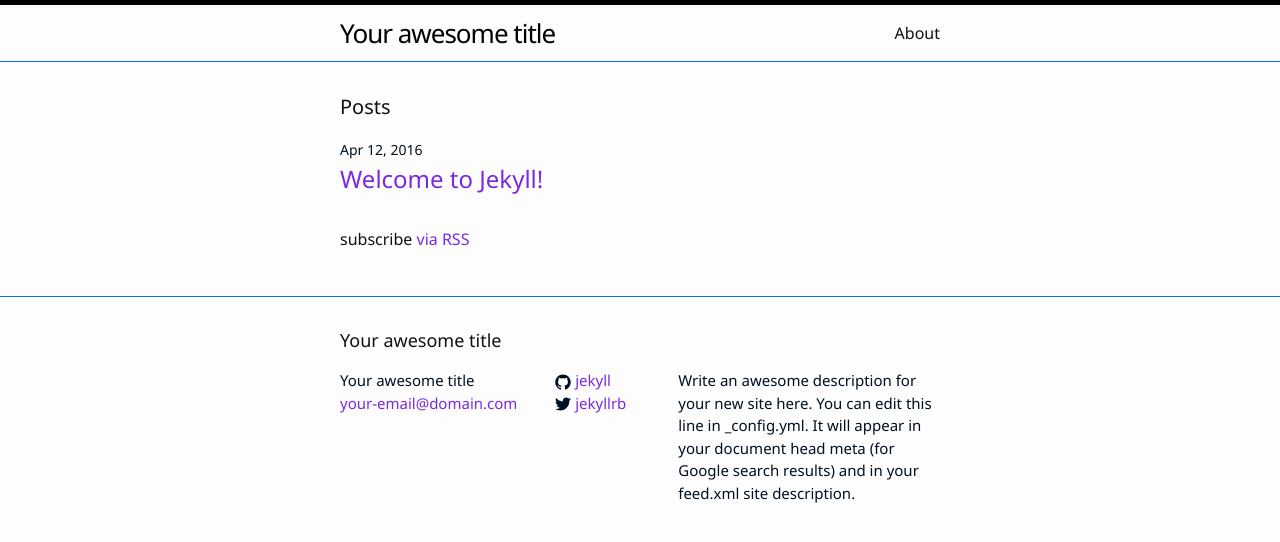
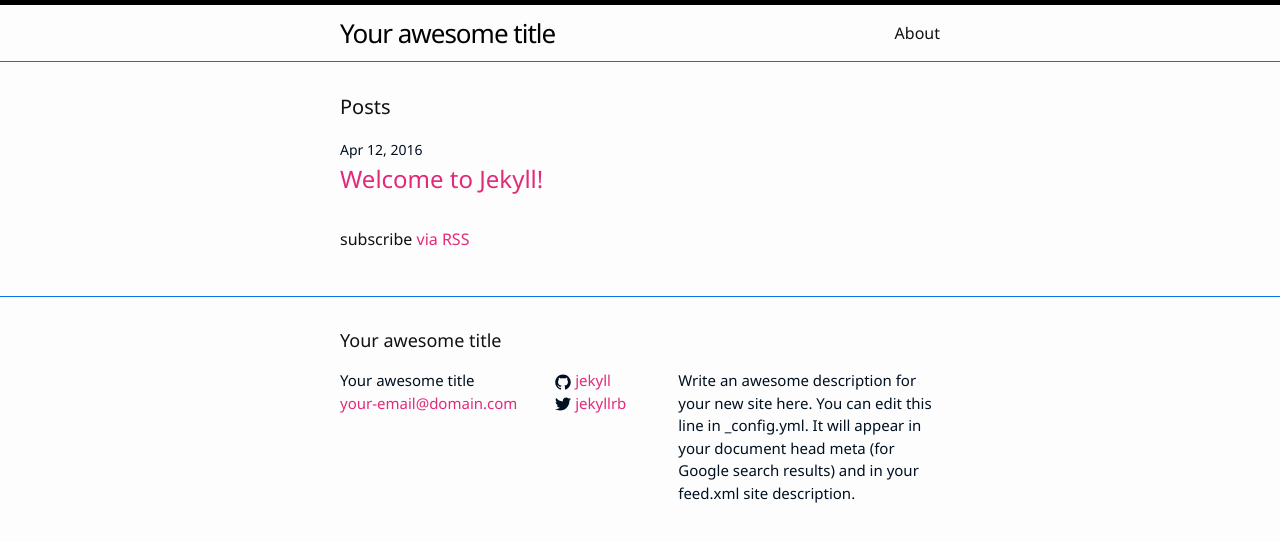
Before and after one commit to marisusis/spacegeek224.github.io, a Jekyll site: the page built from index.html, in a window 1280 px wide. Shown: the top 542 px of the page. Built offline with Jekyll 4.4.1, drawn with Linux system fonts in a browser that asks for light colours.

Commit message:
Update main.scss

```diff
--- a/css/main.scss
+++ b/css/main.scss
@@ -15,7 +15,7 @@ $spacing-unit:     30px;
 
 $text-color:       #111;
 $background-color: #fdfdfd;
-$brand-color:      #7a2ae2;
+$brand-color:      #e22a7a;
 
 $grey-color:       #011020;
 $grey-color-light: lighten($grey-color, 40%);
```
